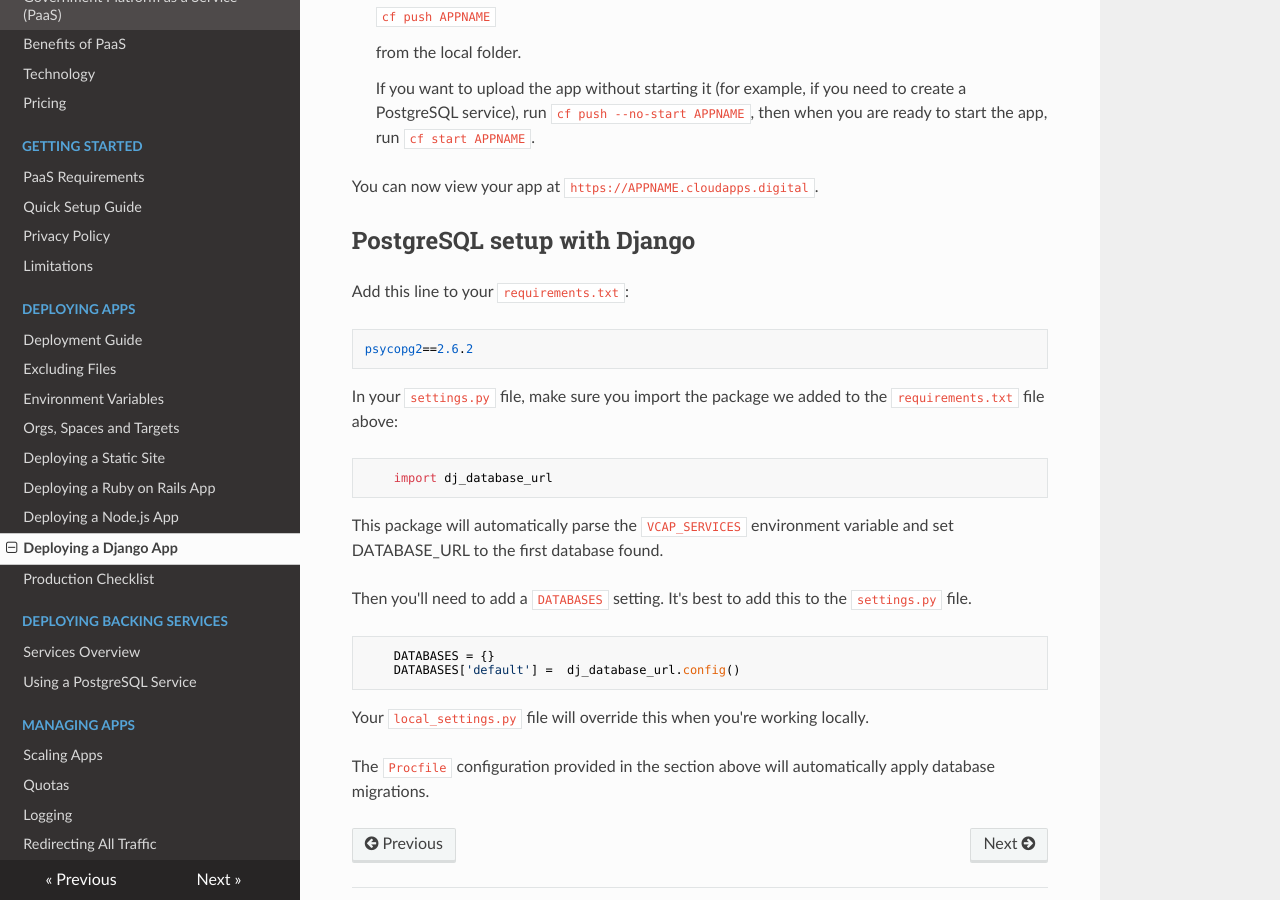
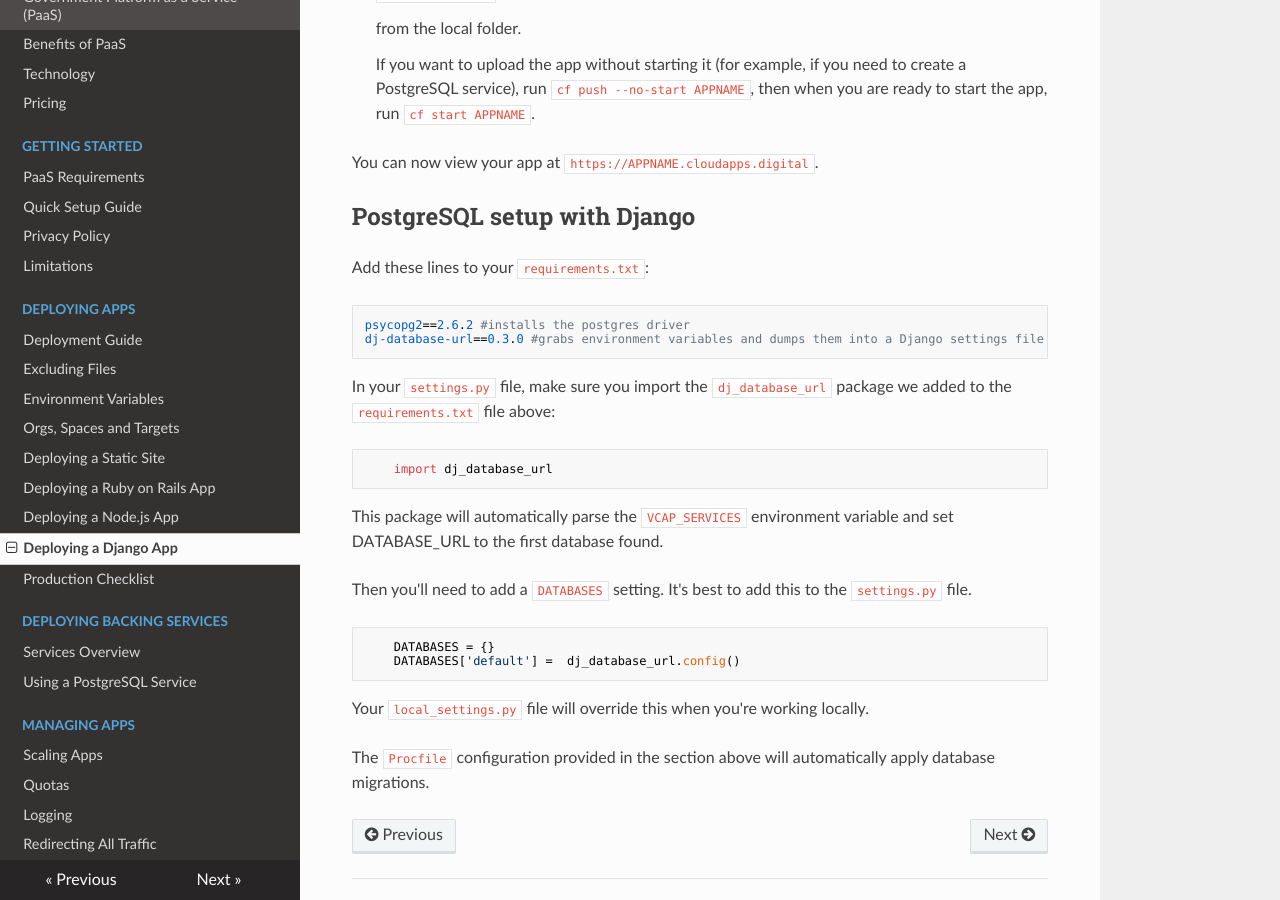
Before and after one commit to alphagov/paas-developer-docs, an MkDocs documentation site: the page built from docs/deploying_apps/deploying_django.md, in a window 1280 px wide and 900 px high, scrolled down 2568 px. Built offline with MkDocs 1.6.1, drawn with Linux system fonts in a browser that asks for light colours; nearby versions of some CDN libraries; old or Windows-style settings are respelled for this version of MkDocs; some of the changed text lies outside the part shown.

Commit message:
Better arrangement of Django setup steps for postgres

````diff
--- a/docs/deploying_apps/deploying_django.md
+++ b/docs/deploying_apps/deploying_django.md
@@ -100,13 +99,14 @@ You can now view your app at `https://APPNAME.cloudapps.digital`.
 
 ## PostgreSQL setup with Django
 
-Add this line to your ``requirements.txt``:
+Add these lines to your ``requirements.txt``:
 
 ```
-psycopg2==2.6.2
+psycopg2==2.6.2 #installs the postgres driver
+dj-database-url==0.3.0 #grabs environment variables and dumps them into a Django settings file
 ```
 
-In your `settings.py` file, make sure you import the package we added to the `requirements.txt` file above:
+In your `settings.py` file, make sure you import the ``dj_database_url`` package we added to the `requirements.txt` file above:
 
         import dj_database_url
 
````
Also changed, not shown: other parts of docs/deploying_apps/deploying_django.md (+0 -1 lines).
